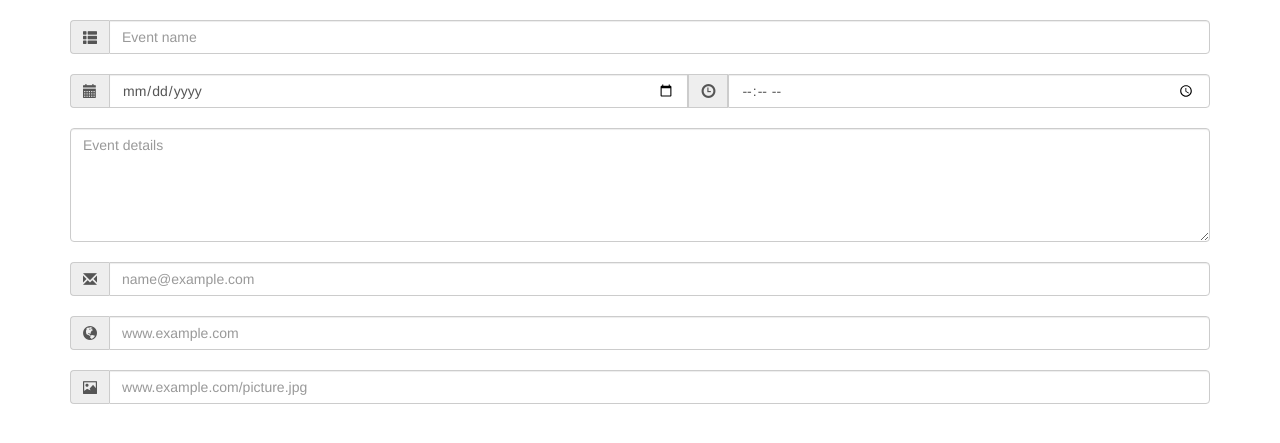
After one commit to StephenDH/events, a PHP site: page /add_event.php in a window 1280 px wide. The commit adds this page. Shown: the top 443 px of the page. Run offline with PHP 8.4, Linux system fonts and the light colour scheme.

Commit message:
Added invoer voor nieuwe events en beginnende code voor database

```diff
--- /dev/null
+++ b/add_event.php
@@ -0,0 +1,46 @@
+ <?php
+ 	$title = "Add event"
+
+  ?>
+
+
+ <!DOCTYPE html>
+ <html>
+ <head>
+ 	<title><?php echo $title ?></title>
+ 	<link rel="stylesheet" type="text/css" href="css/bootstrap.css">
+ </head>
+ <body>
+ 	<div class = "container"><form>
+ 		<br>
+ 		<div class="input-group">
+  			<span class="input-group-addon"><span class="glyphicon glyphicon-th-list"></span></span>
+ 		<input type="text" name="title" placeholder="Event name" class="form-control">
+ 		</div><br>
+
+ 		<div class="input-group">
+  			<span class="input-group-addon"><span class="glyphicon glyphicon-calendar"></span></span>
+ 			<input type="date"  name="date" class="form-control">
+ 			<span class="input-group-addon"><span class="glyphicon glyphicon-time"></span></span>
+ 			<input type="time"  name="time" class="form-control">
+ 		</div><br>
+
+ 		<textarea name="details" cols="40" rows="5" placeholder="Event details" class="form-control"></textarea><br>
+
+ 		<div class="input-group">
+  			<span class="input-group-addon"><span class="glyphicon glyphicon-envelope"></span></span>
+ 			<input type="email"  name="email" placeholder="name@example.com" class="form-control">
+ 		</div><br>
+
+ 		<div class="input-group">
+  			<span class="input-group-addon"><span class="glyphicon glyphicon-globe"></span></span>
+ 			<input type="url"  name="website" placeholder="www.example.com" class="form-control">
+ 		</div><br>
+
+ 		<div class="input-group">
+  		<span class="input-group-addon"><span class="glyphicon glyphicon-picture"></span></span>
+ 			<input type="url"  name="pictue" placeholder="www.example.com/picture.jpg" class="form-control">
+ 		</div><br>
+ 	</form></div>
+ </body>
+ </html>
--- /dev/null
+++ b/info.php
@@ -0,0 +1,2 @@
+<?php
+	phpinfo();
```
Also changed, not shown: index.php (+21 -9 lines).
